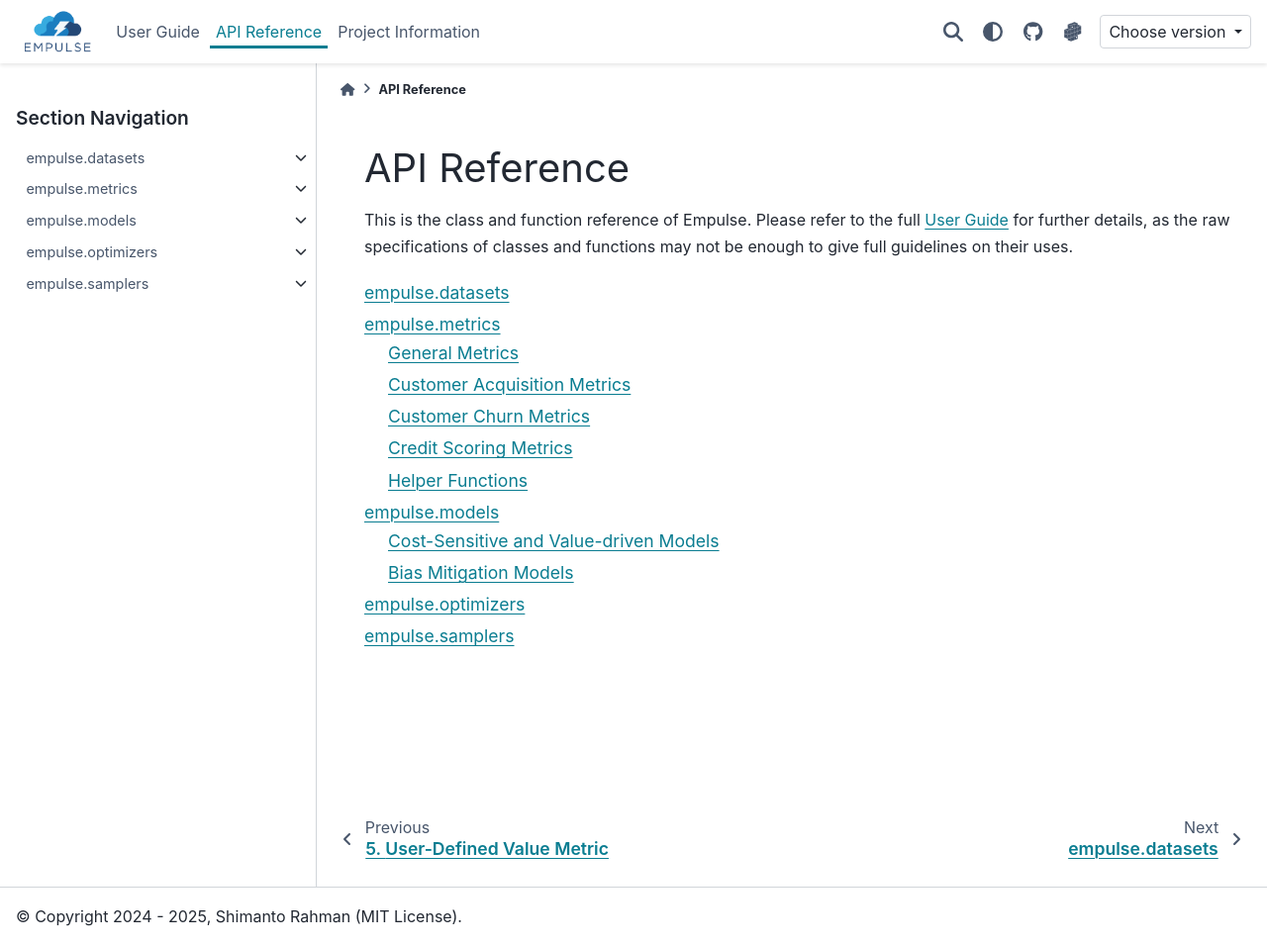
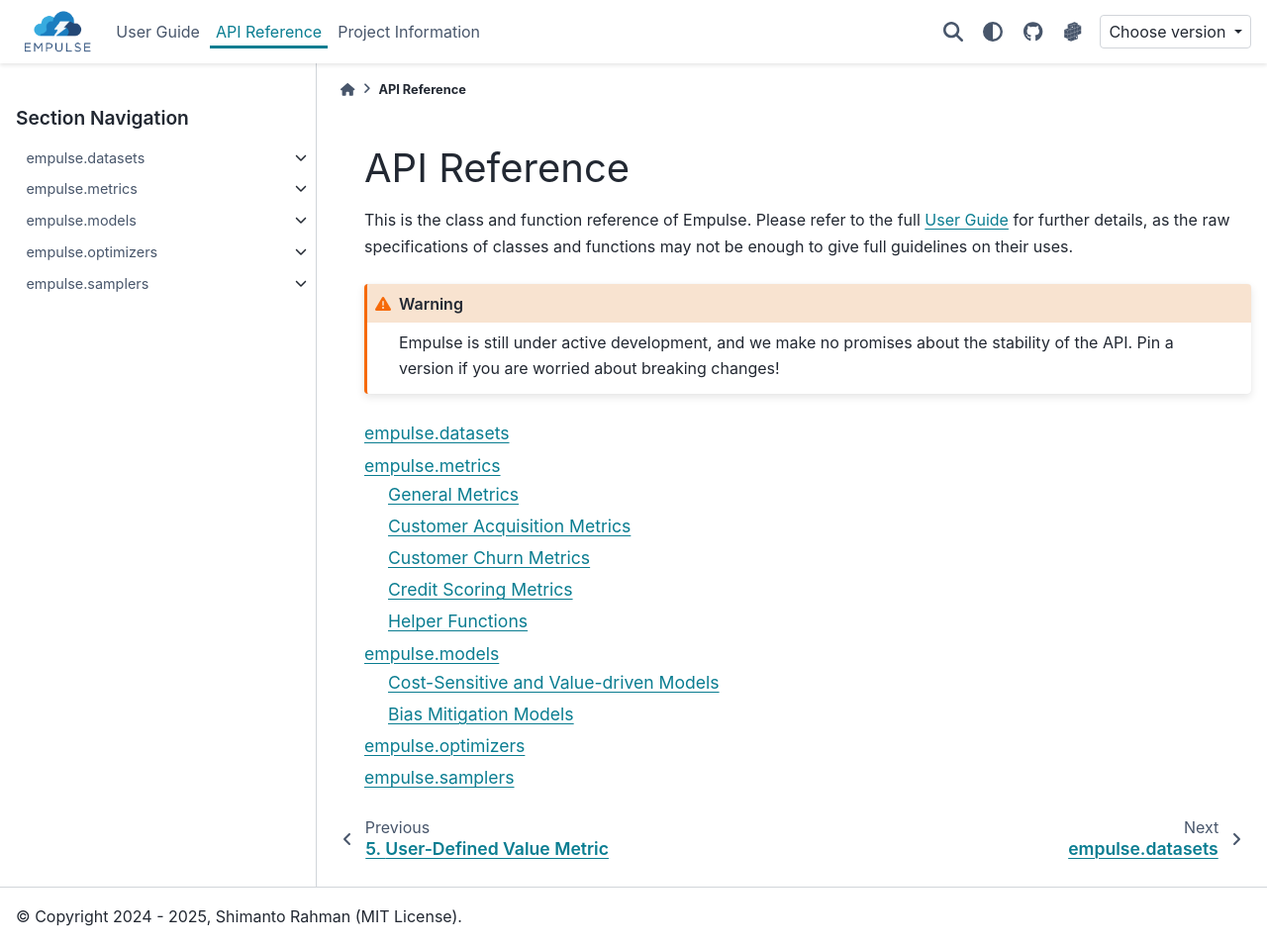
Before and after one commit to ShimantoRahman/empulse, a Sphinx documentation site: the page built from docs/api.rst, in a window 1280 px wide and 955 px high. Shown: the whole window at 99% size. Built offline with Sphinx 7.4.7 and the PyData theme 0.15.4, drawn with Linux system fonts in a browser that asks for light colours; the version number could not be read and is left out; comment, search, counter and statistics services are not loaded.

Commit message:
Issue warning about instability of API

```diff
--- a/docs/api.rst
+++ b/docs/api.rst
@@ -6,6 +6,10 @@
 Please refer to the full :doc:`guide` for further details,
 as the raw specifications of classes and functions may not be enough to give full guidelines on their uses.
 
+.. warning::
+    Empulse is still under active development, and we make no promises about the stability of the API.
+    Pin a version if you are worried about breaking changes!
+
 .. toctree::
     :maxdepth: 2
     :glob:
```
